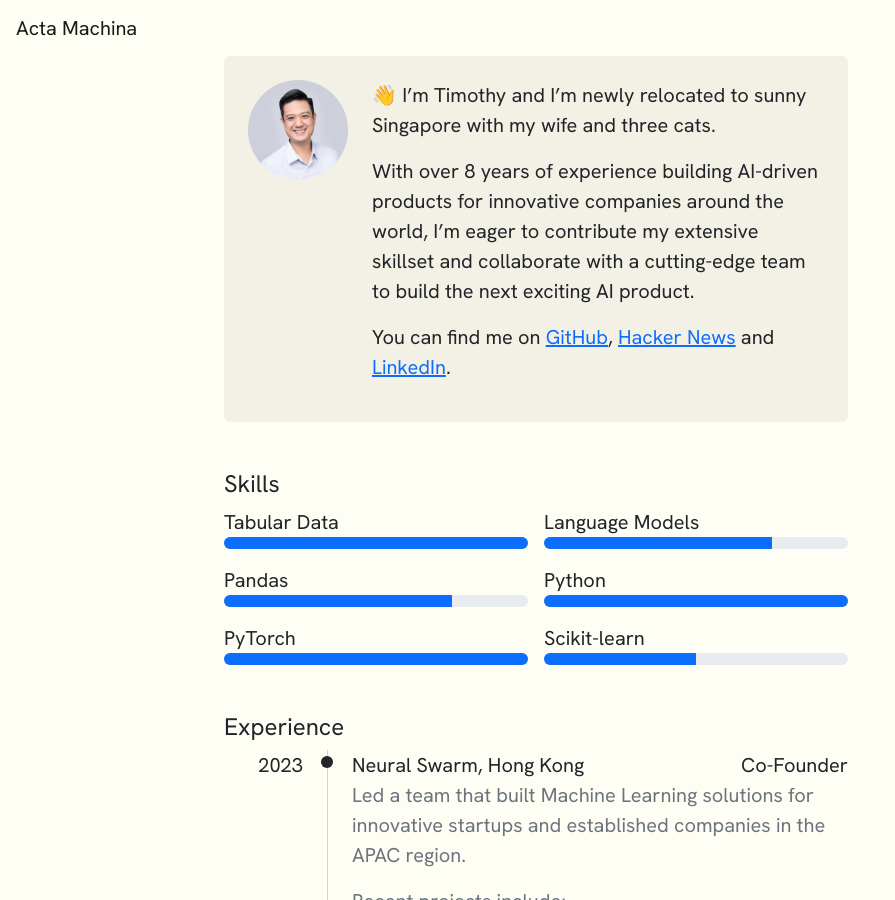
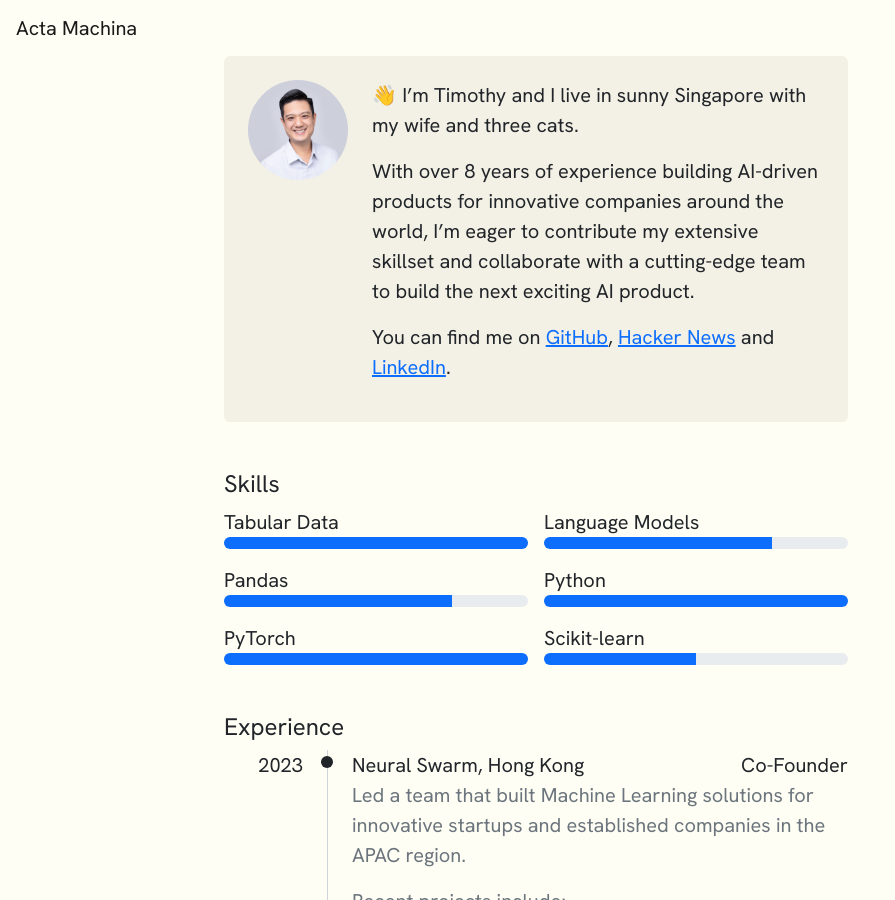
Before and after one commit to tlyleung/tlyleung.github.io, a Jekyll site: the page built from _authors/tlyleung.md, in a window 1280 px wide and 900 px high. Shown: the whole window, without its empty margins (0-895 px from the left). Built offline with Jekyll 4.4.1, drawn with Linux system fonts in a browser that asks for light colours.

Commit message:
Update bio

```diff
--- a/_authors/tlyleung.md
+++ b/_authors/tlyleung.md
@@ -10,7 +10,7 @@ title: Timothy Leung
         <img src="/assets/images/authors/tlyleung.jpg" class="rounded-circle" width="100">
       </div>
       <div class="col">
-        <p>👋 I’m Timothy and I’m newly relocated to sunny Singapore with my wife and three cats.</p>
+        <p>👋 I’m Timothy and I live in sunny Singapore with my wife and three cats.</p>
         <p>With over 8 years of experience building AI-driven products for innovative companies around the world, I’m eager to contribute my extensive skillset and collaborate with a cutting-edge team to build the next exciting AI product.</p>
         <p>You can find me on <a href="https://github.com/tlyleung">GitHub</a>, <a href="https://news.ycombinator.com/user?id=tlyleung">Hacker News</a> and <a href="https://linkedin.com/in/tlyl">LinkedIn</a>.</p>
       </div>
```
